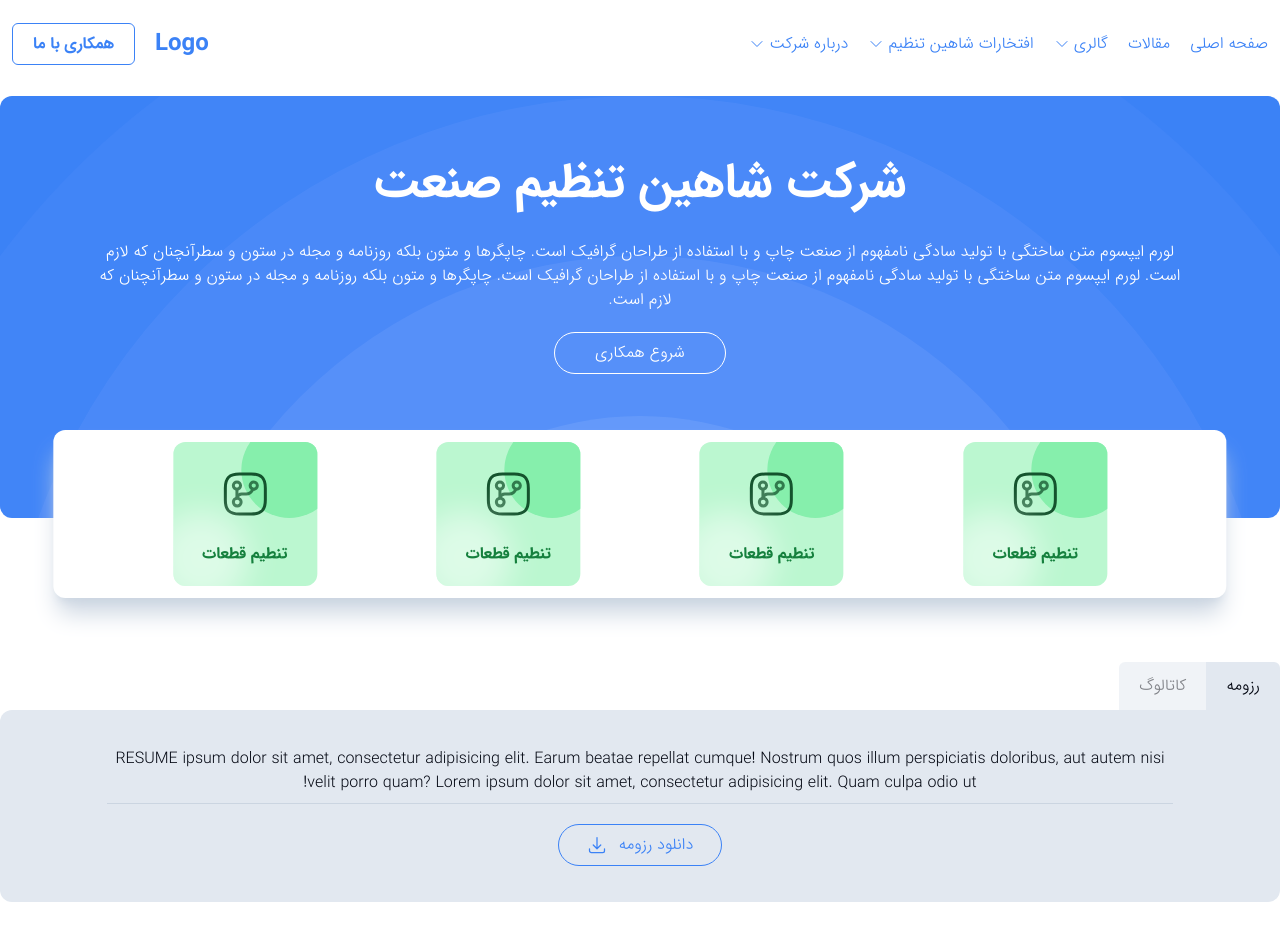
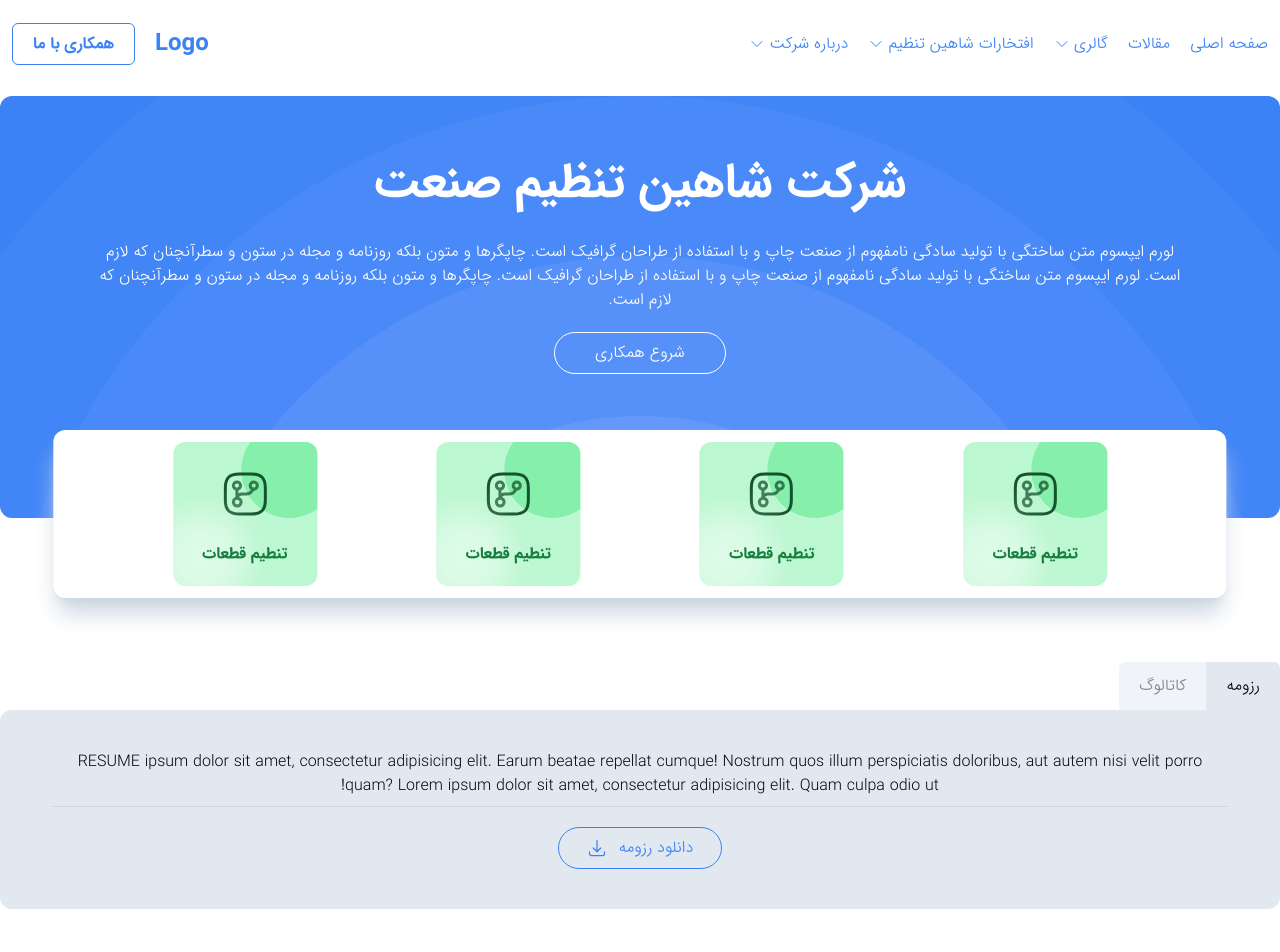
Before and after one commit to FarzadVav/shahinTanzimSanat, a React (Vite) app: page / in a window 1280 px wide. Shown: the top 952 px of the page. Built offline with nearby package versions, Linux system fonts and the light colour scheme.

Commit message:
build download section

```diff
--- a/src/pages/Home/Home.jsx
+++ b/src/pages/Home/Home.jsx
@@ -106,15 +106,15 @@ export default function Home() {
         </div>
       </div>
 
-      <div className="bg-slate-200 container h-48 flex flex-col justify-center items-center gap-5 mt-80 mx-auto py-3 relative
-        rounded-xl rounded-tr-none md:mt-48">
+      <div className="bg-slate-200 container h-max flex flex-col justify-center items-center gap-5 mt-80 mx-auto py-5 relative
+        rounded-xl rounded-tr-none md:mt-48 sm:py-10">
         <div className="h-12 flex absolute -top-12 right-0">
           <button className={`bg-slate-200 py-3 px-5 rounded-tr-md
           hover:opacity-100 ${!resumeToggle && `opacity-50`}`} onClick={resumeToggleHandler}>رزومه</button>
           <button className={`bg-slate-200 py-3 px-5 rounded-tl-md
           hover:opacity-100 ${!catalogToggle && `opacity-50`}`} onClick={catalogToggleHandler}>کاتالوگ</button>
         </div>
-        <p className='w-10/12 text-center pb-2 border-b border-slate-300'>
+        <p className='w-11/12 text-center pb-2 border-b border-slate-300'>
           {
             resumeToggle ?
               `RESUME ipsum dolor sit amet, consectetur adipisicing elit. Earum beatae repellat cumque! Nostrum quos illum perspiciatis doloribus, aut autem nisi velit porro quam? Lorem ipsum dolor sit amet, consectetur adipisicing elit. Quam culpa odio ut!`
```
